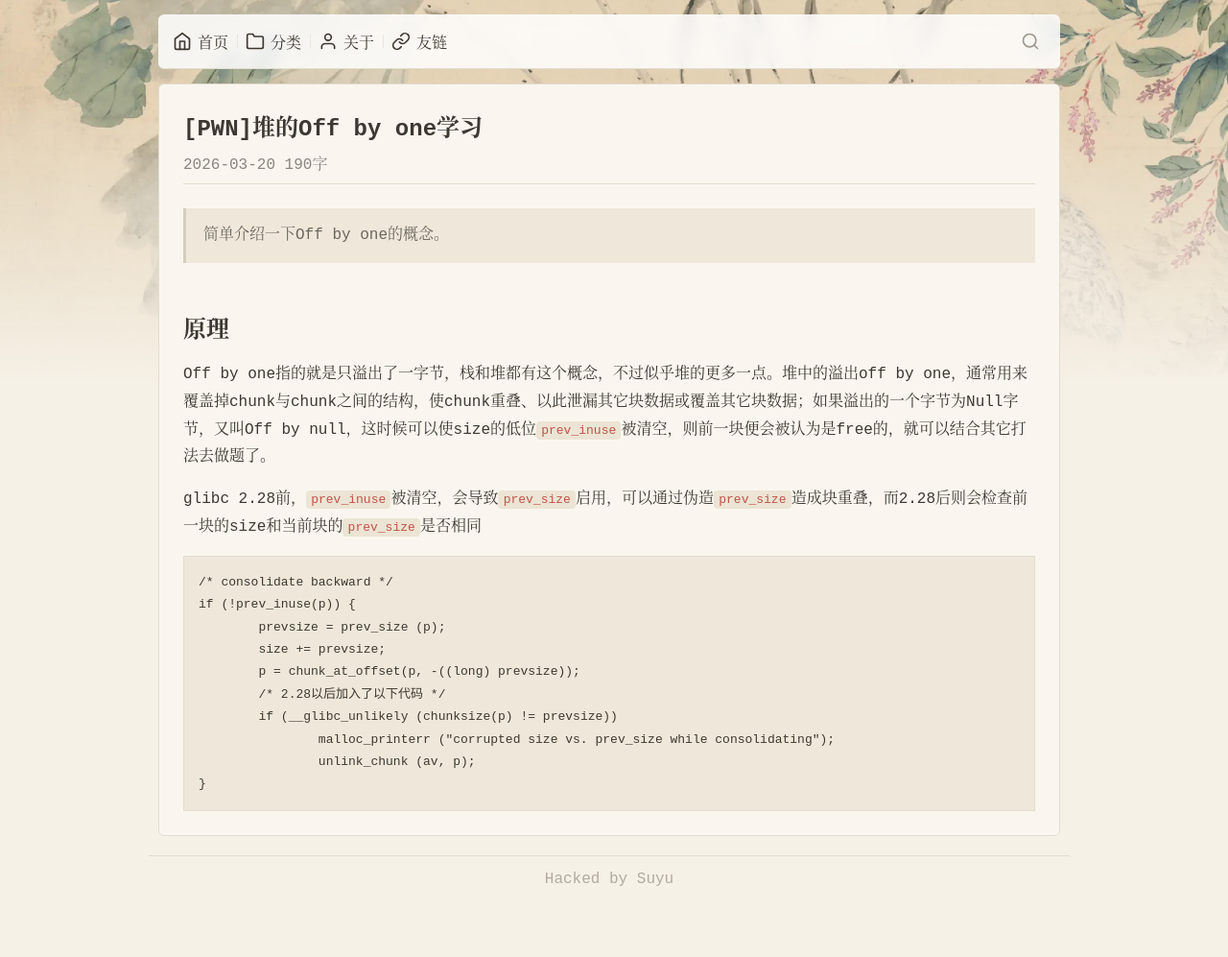
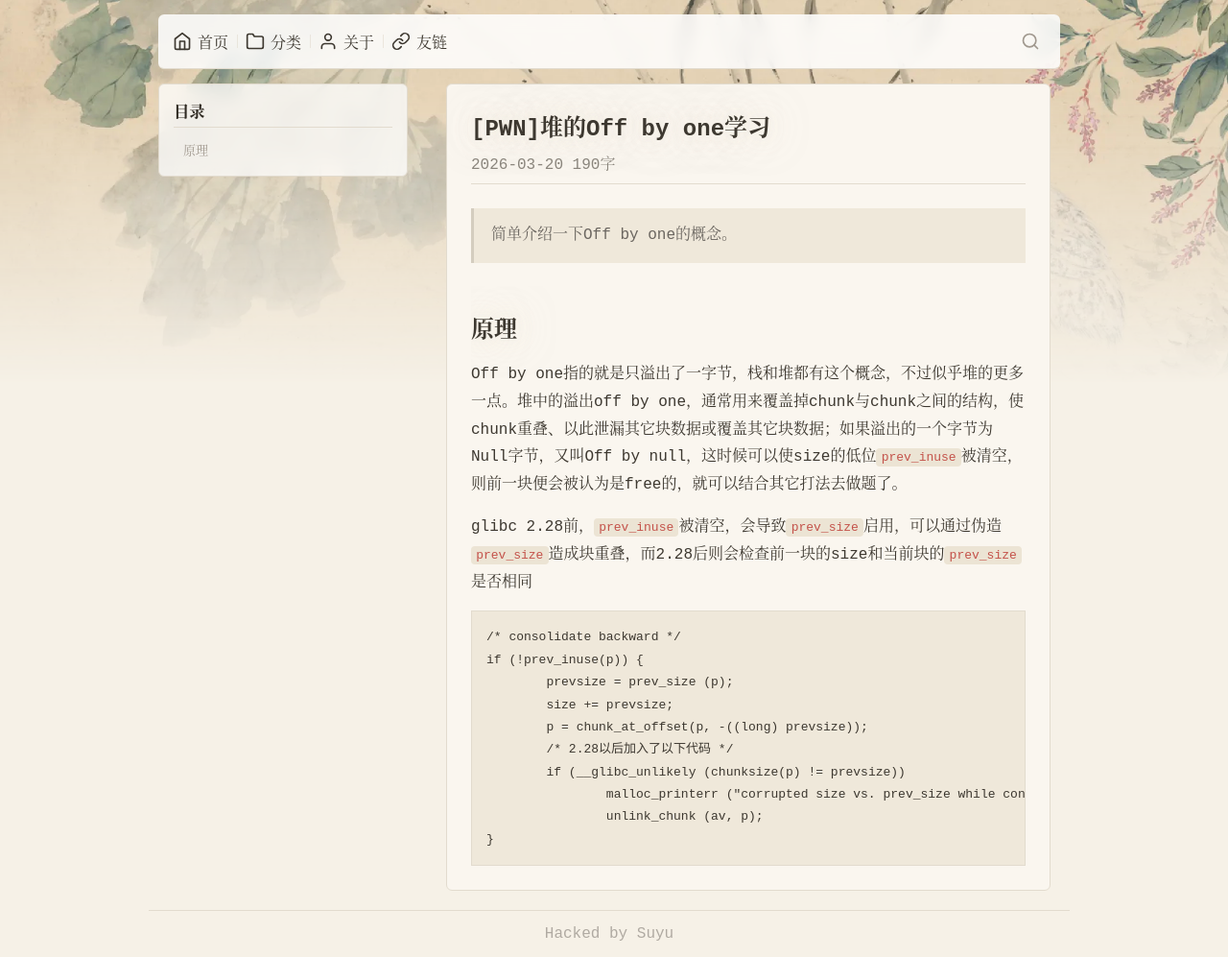
Before and after one commit to NTC627/ntc627.github.io, a Jekyll site: the page built from _posts/2026-03-20-Off-by-one.md, in a window 1280 px wide. Shown: the whole page at 96% size. Built offline with Jekyll 4.4.1, drawn with Linux system fonts in a browser that asks for light colours; before the commit the page ends 940 px from its top, so only the background shows below that.

Commit message:
feat: add TOC sidebar to post pages, about-card, favicon, title glow
- Post pages now have sticky TOC sidebar with collapsible tree structure
- TOC auto-generated from h1/h2/h3 headings with click-to-scroll and scroll spy
- About page description wrapped in content-card matching post-card style
- Page titles get text-shadow glow for readability against header background
- Post title left-aligned, TOC hierarchy shown with indent + vertical lines
- Favicon generated from avatar, replaceState avoids history pollution

```diff
--- a/_layouts/default.html
+++ b/_layouts/default.html
@@ -15,6 +15,7 @@
     {% endif %}
 </title>
 
+<link rel="icon" href="{{ '/favicon.ico' | relative_url }}">
 <link rel="stylesheet" href="{{ '/assets/css/style.css' | relative_url }}">
 <script src="{{ '/assets/js/search.js' | relative_url }}"></script>
 
--- a/_layouts/post.html
+++ b/_layouts/post.html
@@ -2,6 +2,14 @@
 layout: default
 ---
 
+<div class="main-layout">
+    <aside class="sidebar toc-sidebar">
+        <div class="panel toc-panel">
+            <h3>目录</h3>
+            <nav id="toc"></nav>
+        </div>
+    </aside>
+    <main class="content">
         <article class="post">
 
             <h1>{{ page.title }}</h1>
@@ -22,3 +30,7 @@ layout: default
             </div>
 
         </article>
+    </main>
+</div>
+
+<script src="{{ '/assets/js/toc.js' | relative_url }}"></script>
--- a/assets/css/style.css
+++ b/assets/css/style.css
@@ -245,9 +245,66 @@ code {
     object-fit: cover;
 }
 
+.toc-sidebar {
+    position: sticky;
+    top: 72px;
+    max-height: calc(100vh - 90px);
+    overflow-y: auto;
+    scrollbar-width: thin;
+    scrollbar-color: var(--color-border) transparent;
+}
+
+.toc-panel {
+    font-size: 14px;
+}
+
+.toc-list {
+    list-style: none;
+    padding: 0;
+    margin: 0;
+}
+
+.toc-list ul {
+    list-style: none;
+    padding-left: 16px;
+    margin: 2px 0;
+    border-left: 1px solid var(--color-border);
+}
+
+.toc-list li {
+    margin: 0;
+}
+
+.toc-list a {
+    display: block;
+    padding: 3px 6px;
+    color: var(--color-text-secondary);
+    text-decoration: none;
+    border-left: 2px solid transparent;
+    border-radius: 0 4px 4px 0;
+    transition: color 0.2s ease, border-color 0.2s ease, background 0.2s ease;
+    overflow: hidden;
+    text-overflow: ellipsis;
+    white-space: nowrap;
+    font-size: 13px;
+    margin-left: 2px;
+}
+
+.toc-list a:hover {
+    color: var(--color-text);
+    border-left-color: var(--color-border);
+    background: rgba(0, 0, 0, 0.03);
+}
+
+.toc-list a.active {
+    color: var(--color-accent);
+    border-left-color: var(--color-accent);
+    font-weight: bold;
+}
+
 
 /* ========================================
-   6. Post Cards (home page / category list)
+    6. Post Cards (home page / category list)
    ======================================== */
 
 .post-card {
@@ -300,6 +357,7 @@ code {
 
 .post h1 {
     margin-bottom: 10px;
+    text-align: left;
 }
 
 .post-info {
--- /dev/null
+++ b/assets/js/toc.js
@@ -0,0 +1,95 @@
+(function() {
+    var toc = document.getElementById('toc');
+    if (!toc) return;
+
+    var content = document.querySelector('.post-content');
+    if (!content) return;
+
+    var headings = content.querySelectorAll('h1, h2, h3');
+    if (!headings.length) {
+        toc.parentElement.parentElement.style.display = 'none';
+        return;
+    }
+
+    var root = document.createElement('ul');
+    root.className = 'toc-list';
+    var stack = [{ ul: root, level: 0 }];
+
+    headings.forEach(function(h) {
+        var level = parseInt(h.tagName.charAt(1));
+        var text = h.textContent.trim();
+        if (!text) return;
+
+        var id = text
+            .toLowerCase()
+            .replace(/[^\w\u4e00-\u9fff\u3400-\u4dbf\uf900-\ufaff]+/g, '-')
+            .replace(/^-+|-+$/g, '')
+            .substring(0, 60);
+        if (!id) id = 'section-' + Math.random().toString(36).substr(2, 8);
+        h.id = id;
+
+        var li = document.createElement('li');
+        var a = document.createElement('a');
+        a.href = '#' + id;
+        a.textContent = text;
+        a.addEventListener('click', function(e) {
+            e.preventDefault();
+            var target = document.getElementById(this.getAttribute('href').substring(1));
+            if (target) {
+                var offset = target.getBoundingClientRect().top + window.pageYOffset - 70;
+                window.scrollTo({ top: offset, behavior: 'smooth' });
+            }
+            history.replaceState(null, null, '#' + id);
+        });
+        li.appendChild(a);
+
+        while (stack.length > 1 && stack[stack.length - 1].level >= level) {
+            stack.pop();
+        }
+
+        var parent = stack[stack.length - 1];
+        parent.ul.appendChild(li);
+
+        var sub = document.createElement('ul');
+        li.appendChild(sub);
+        stack.push({ ul: sub, level: level });
+    });
+
+    (function cleanEmpty(el) {
+        var uls = el.querySelectorAll('ul');
+        for (var i = uls.length - 1; i >= 0; i--) {
+            if (uls[i].children.length === 0) {
+                uls[i].parentNode.removeChild(uls[i]);
+            }
+        }
+    })(root);
+
+    toc.appendChild(root);
+
+    var tocLinks = toc.querySelectorAll('a');
+    var scrollTicking = false;
+
+    function onScroll() {
+        if (scrollTicking) return;
+        scrollTicking = true;
+        requestAnimationFrame(function() {
+            var currentId = '';
+            headings.forEach(function(h) {
+                if (h.getBoundingClientRect().top <= 120) {
+                    currentId = h.id;
+                }
+            });
+            tocLinks.forEach(function(a) {
+                var href = a.getAttribute('href');
+                var isActive = href === '#' + currentId;
+                if (isActive !== a.classList.contains('active')) {
+                    a.classList.toggle('active', isActive);
+                }
+            });
+            scrollTicking = false;
+        });
+    }
+
+    window.addEventListener('scroll', onScroll, { passive: true });
+    onScroll();
+})();
```
Also changed, not shown: favicon.ico (added). Lines whose indentation alone changed are shown as unchanged.
